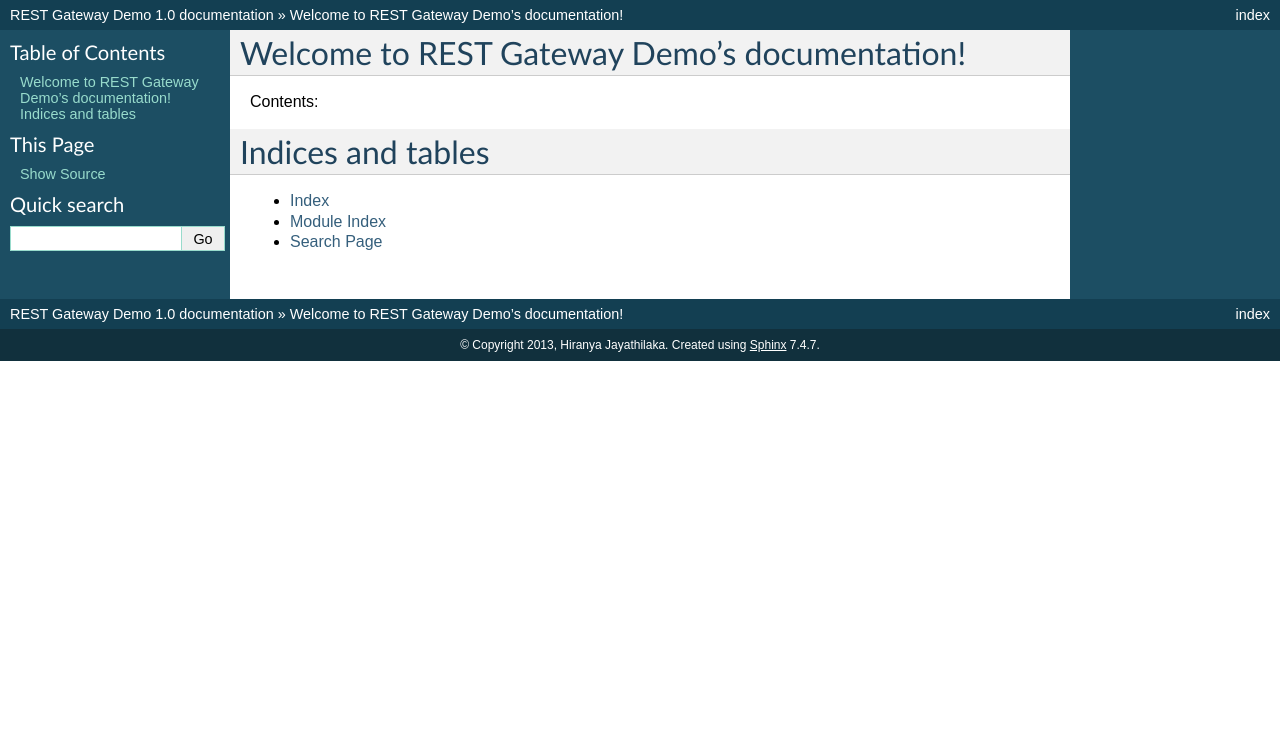
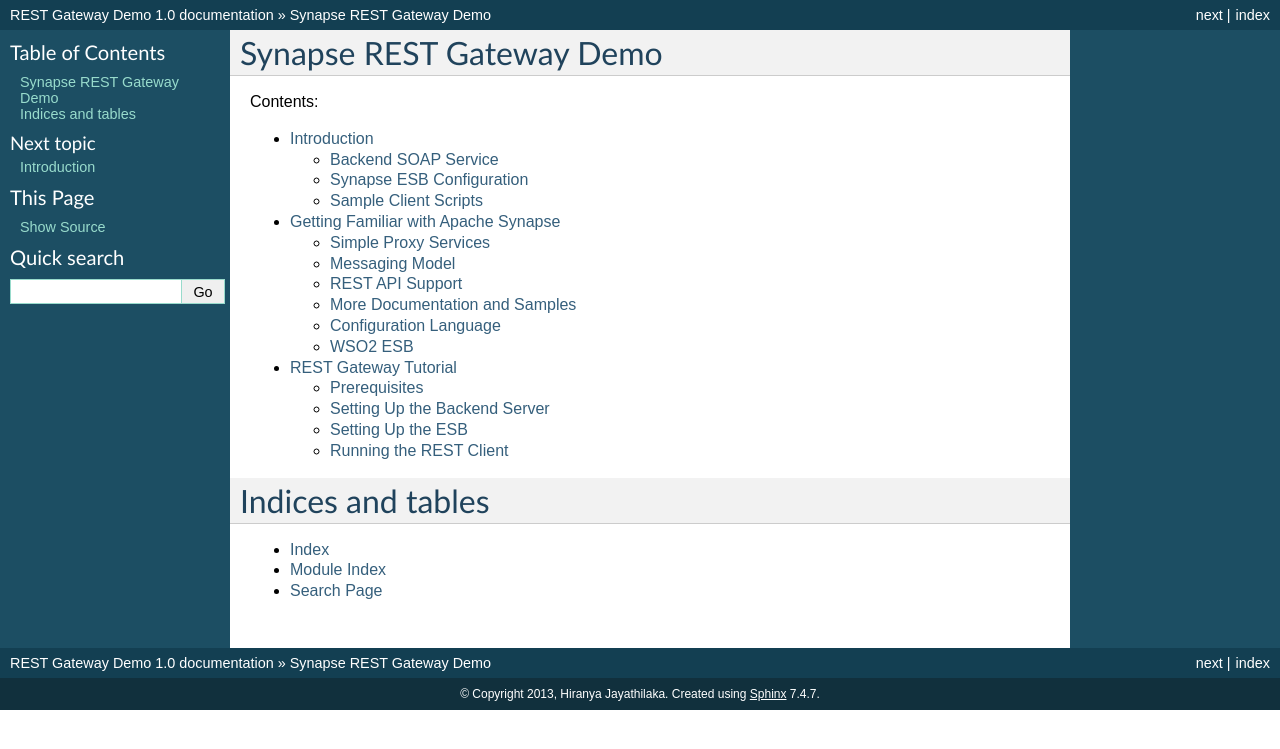
Before and after one commit to hiranya911/rest-gateway-demo, a Sphinx documentation site: the page built from docs/source/index.rst, in a window 1280 px wide. Shown: the top 749 px of the page. Built offline with Sphinx 7.4.7, drawn with Linux system fonts in a browser that asks for light colours; some of the changed lines change nothing that is shown.

Commit message:
adding the initial documentation

```diff
--- a/docs/source/index.rst
+++ b/docs/source/index.rst
@@ -3,15 +3,17 @@
    You can adapt this file completely to your liking, but it should at least
    contain the root `toctree` directive.
 
-Welcome to REST Gateway Demo's documentation!
-=============================================
+Synapse REST Gateway Demo
+=========================
 
 Contents:
 
 .. toctree::
    :maxdepth: 2
 
-
+   intro
+   synapse
+   tutorial
 
 Indices and tables
 ==================
--- /dev/null
+++ b/docs/source/intro.rst
@@ -0,0 +1,40 @@
+Introduction
+============
+
+`Apache Synapse <http://synapse.apache.org>`_ is a lightweight Enterprise Service Bus (ESB) that supports a wide range of communication protocols and messaging standards. It enables integrating heterogeneous systems in a simple and unified manner without requiring the system integrators to modify any of the existing applications or write custom adapters. Instead, the Synapse ESB is configured using a simple XML based metalanguage to define high-level APIs, services, endpoints and mediation flows to construct fully automated business processes and implement powerful Enterprise Integration Patterns (EIPs).
+
+Synapse provides comprehensive support for RESTful services as well as traditional SOAP/WS-* services. This allows developers to use Synapse as a gateway (proxy) for both SOAP and RESTful services. More specifically, Synapse can be used to provide a REST gateway for a collection of SOAP services. This is a particularly useful feature by which an existing SOAP service can be made available to a completely different group of consumers (e.g. RESTful mobile clients) without having to change any code related to the backend web service. In this tutorial we will look at how to use Apache Synapse as a REST gateway for a set of given SOAP services. We will look at how to define RESTful APIs in Synapse using its metalanguage and then map RESTful API calls into SOAP web service requests without compromising any features or semantics of the backend SOAP services.
+
+This demonstration consists of 3 parts (available in 3 separate directories).
+  * Backend SOAP service
+  * Synapse ESB configuration
+  * Sample client scripts
+
+Read on to learn more about each of these components.
+
+Backend SOAP Service
+--------------------
+We are going to use a simple order management demo service as our backend SOAP service. It supports the following basic operations.
+  * addOrder - Place a new order for a drink
+  * getOrder - Get the details regarding an existing order
+  * updateOrder - Update an existing order
+  * deleteOrder - Delete/Cancel an existing order
+  * getAllOrders - Get a list of all existing orders
+
+The service has been implemented in Java using the `Apache Axis2 <http://axis.apache.org>`_ framework. Therefore it can be deployed in Axis2 or any Axis2 compatible service container. To build the deployable service artifact, go into the ``service/OrderManagementService`` directory and run the following `Maven <http://maven.apache.org>`_ command. ::
+
+  mvn clean install
+
+This will create a binary file named ``OrderManagementService.aar`` in the ``target`` directory which can be directory deployed.
+
+Synapse ESB Configuration
+-------------------------
+As mentioned earlier, Apache Synapse is configured using a simple XML based metalanguage to receive, process and mediate service requests. In order to use Synapse as a gateway between REST clients and SOAP services, we need a set of Synapse configuration files that can process RESTful service requests by converting them into standard SOAP requests. In this demo application we configure Synapse to receive RESTful service requests and convert them into SOAP requests that can be sent to our backend order management service. SOAP responses from the backend service are converted back to the original REST style and sent back to the client. This way a RESTful client can interact with our SOAP based order management service using pure REST calls, without ever knowing that the backend is actually based on SOAP. Therefore the Synapse ESB acts as a transparent proxy between the REST client and the SOAP service in this case.
+
+The set of Synapse configuration files for this demo can be found in the ``esb/synapse-config`` directory. These files can be directly deployed in Apache Synapse by copying them to the ``repository/conf/synapse-config`` directory of the Synapse installation. For the tutorial we will be using `WSO2 ESB <http://wso2.com/products/enterprise-service-bus/>`_, an open source ESB product that uses Synapse as its mediation engine. In that case these configuration files should be copied to the ``repository/deployment/server/synapse-configs/default`` directory of the ESB installation.
+
+Sample Client Scripts
+---------------------
+In order to interact with this demo application, some RESTful client tool is necessary. A simple command line tool such as ``curl`` can be used for this purpose. In order to simplyfy the testing procedure, a set of sample ``curl`` scripts are provided in the ``client`` directory.
+
+You may use any other REST client application to interact with this demo and try it out. If you are looking for a more UI oriented client tool, please check out the `Chrome Advanced REST Client <https://chrome.google.com/webstore/detail/advanced-rest-client/hgmloofddffdnphfgcellkdfbfbjeloo?hl=en-US>`_.
--- /dev/null
+++ b/docs/source/synapse.rst
@@ -0,0 +1,112 @@
+Getting Familiar with Apache Synapse
+====================================
+Apache Synapse is a lightweight Enterprise Service Bus (ESB) that caters a wide range of service integration and messaging requirements. Some of the fundamental capabilities of Synapse are;
+ * Message logging
+ * Message filtering
+ * Content based routing
+ * URL rewriting
+ * Message transformation
+ * Protocol switching
+ * Load balancing and fail-over routing
+ * Persistent messaging support
+ * Message enriching
+
+With these basic features, Synapse enables the developers and system integrators to connect multiple heterogeneous systems and implement a wide range of enterprise integration patterns (EIPs). This is particularly useful in large enterprise settings, where a number of disparate systems must co-exist and work together in perfect synchronism to support complex business processes and workflows.
+
+What makes Synapse even more attractive is the fact that Synapse facilitates a zero-code approach for connecting systems. This implies that multiple systems can be connected via Synapse without having to write any custom adaptation code. Instead, Synapse only needs to be configured using a very high-level, XML-based metalanguage. The language is simple, intuitive and abstracts out all the wire-level and other implementation details of the message flows and systems being integrated. Therefore the configurations are easy to develop, highly reusable and easy to maintain over time. The backend systems can undergo architecture or implementation level changes without inducing any changes to the Synapse configuration.
+
+Since the ESB acts as a hub that sits between several systems, it's crucial that the ESB does not introduce any unnecessary latencies to the message flows that go through it. Synapse really stands out from other similar ESB products with regard to this aspect. Benchmarking results have shown that Synapse and the ESB products based on Synapse are the among the fastest in the world, can handle thousands of concurrent connections and can handle enormous volumes of traffic at sub millisecond latencies. Some recent benchmark results involving Synapse can be found at `<http://wso2.org/library/articles/2013/01/esb-performance-65>`_.
+
+Simple Proxy Services
+---------------------
+This section provides a quick tutorial aimed at giving a little taste of what Synapse really is and how to use it in practice.
+
+ * Start by downloading the Apache Synapse `binary distribution <http://synapse.apache.org/download.html>`_. The latest stable release as of now is v2.1.0
+ * Simply extract the downloaded archive to install the ESB. ::
+
+     unzip synapse-2.1.0-bin.zip
+     tar xvf synapse-2.1.0-bin.tar.gz
+
+ * Synapse ships with a set of prepackaged sample configurations. Each sample is identified by a unique numeric identifier. For this tutorial we will be using `sample 150 <http://synapse.apache.org/userguide/samples/sample150.html>`_. To start ESB with this sample configuration simply run the following command from the ``bin`` directory of the Synapse installation. ::
+
+     Unix/Linux: sh synapse.sh -sample 150
+     Windows: synapse.bat -sample 150
+
+ * Sample 150 consists of a simple proxy service configuration. Proxy services are used to intercept web service requests before they reach their actual target destinations and perform some additional processing (can perform both pre-processing and post-processing). The exact configuration used in sample 150 looks like this. ::
+
+     <proxy name="StockQuoteProxy">
+        <target>
+            <endpoint>
+                <address uri="http://localhost:9000/services/SimpleStockQuoteService"/>
+            </endpoint>
+            <outSequence>
+                <send/>
+            </outSequence>
+        </target>
+        <publishWSDL uri="file:repository/conf/sample/resources/proxy/sample_proxy_1.wsdl"/>
+     </proxy>
+
+  * This tells Synapse to expose a proxy service named ``StockQuoteProxy``. Any requests received by this service will be forwarded to the backend endpoint ``http://localhost:9000/services/SimpleStockQuoteService``. The responses coming back from the service will be sent back to the client as they are. Therefore this proxy service does not really perform any additional processing on the messages. It simply acts as a transparent pass-through pipe between the client and the server.
+
+  * To try this out we should first start a sample backend service at ``http://localhost:9000/services/SimpleStockQuoteService``. Synapse ships with all the artifacts needed for this. Simply head over to the ``samples/axis2Server/src/SimpleStockQuoteService`` directory and invoke ANT. ::
+
+      ant
+
+  * This would build a mock web service named ``SimpleStockQuoteService`` and deploy it into a sample Axis2 server that ships with Synapse. To start this sample backend server, head over to ``samples/axis2Server`` and run the appropriate startup script. ::
+
+      Unix/Linux: sh axis2server.sh
+      Windows: axis2server.bat
+
+  * Now you have a backend server running. To invoke the proxy service, head over to ``samples/axis2Client`` directory and run the following ANT command. ::
+
+      ant stockquote -Daddurl=http://localhost:8280/services/StockQuoteProxy
+
+  * This would invoke your proxy service, which in turns invokes the backend Axis2 service and gets you the desired response. You can also use a tool such as SOAP-UI to try out the proxy service.
+
+  * Finally, launch your web browser and navigate to the URL ``http://localhost:8280/services/StockQuoteProxy?wsdl`` to see the WSDL exposed by Synapse for the proxy service we configured.
+
+Messaging Model
+---------------
+Previous section gave a breif outline of what it takes to install and run simple integration scenarios using Synapse. This section provides more detailed information about how Synapse works and what the underlying messaging model looks like.
+
+The smallest configurable unit in Synapse is known as a mediator. A mediator can be viewed as a black box that takes an input message, performs some processing on it and produces an output message. Synapse ships with a large number of built-in mediators that are designed to handle various tasks such as logging, XSLT transformation, database lookups and URL rewriting. Using the Synapse configuration language we can combine multiple mediators to form complex message flows (sequences). Multiple sequences can be further combined to form high-level services.
+
+Therefore the task of configuring Synapse boils down to defining the required sequences and services. In the previous section we configured a proxy service. A proxy service typically consists of an in-sequence and an out-sequence. The in-sequence mediates all the requests received by the proxy service and the out-sequence mediates all the responses sent by the backend service. In sample 150 however we only have an out-sequence configured. But it also have a target endpoint configured. From this Synapse infers that the requests must be directly forwarded to the target endpoint without performing any processing on it. The single ``send`` mediator configured in the out-sequence instructs Synapse to simply pass the response along to the client that started the invocation. If we need to perform some additional processing on the requests in this proxy service, all we need to do is to define an in-sequence in the proxy service and specify the required set of mediators. In the out-sequence it is possible to add more mediators and add more processing capabilities to the response flow. It is even possible to forward the response of the backend service to a different service and thereby chaining multiple services together to construct complex workflows.
+
+Synapse mediators provide a high-level abstraction which allows the developers to configure services without considering the actual application layer protocol and the message format used to send/receive messages. All the messages are converted to the SOAP format before they are injected into the Synapse mediation engine. Therefore the message flow designer can simply assume that all messages are SOAP messages and invoke mediators on them. Therefore Synapse provides a uniform model for dealing with all types of messages and protocols.
+
+REST API Support
+----------------
+Starting from version 2.1.0, Apache Synapse has comprehensive support for exposing REST APIs on the ESB and mediating RESTful service requests. Our demo application relies primarily on this REST mediation support of Synapse. A REST API configured in Synapse is somewhat similar to a webapp deployed in a servlet container. Each API has a unique name and it is anchored at a specific URL context. Within the API we can define one or more resources. Each resource is equivalent to a proxy service, with their own in-sequences and out-sequences. Each resource can be configured to handle a particular URI template and/or HTTP method combination. Lets consider the following example API. ::
+
+  <api name="StockQuoteAPI" context="/stockquote">
+    <resource uri-template="/view/{symbol}" methods="GET">
+      <inSequence>
+        ...
+      </inSequence>
+      <outSequence>
+       ...
+      </outSequence>
+    </resource>
+    <resource url-pattern="/order/*" methods="POST">
+      <inSequence>
+         ...
+      </inSequence>
+    </resource>
+  </api>
+
+This API is anchored at the ``/stockquote`` context. Therefore it will handle any HTTP request whose request URL path starts with ``/stockquote``. Then the API defines 2 resources. One resource will handle GET requests to the path ``/stockquote/view/{symbol}`` and the other will handle POST requests to the path ``/stockquote/order/*``. Within each resource we can define in-sequences and out-sequences with any suitable mediator configuration to process the RESTful service requests.
+
+More Documentation and Samples
+------------------------------
+To learn more about Apache Synapse, please refer to the `official Synapse documentation <http://synapse.apache.org/index.html>`_. This includes a complete `catalog of samples <http://synapse.apache.org/userguide/samples.html>`_ that Synapse ships with and detailed instructions on how to try them out. More specifically there are samples on Synapse message flows, mediators, proxy services, protocol switching and a number of other interesting scenarios.
+
+Configuration Language
+----------------------
+The configuration language specification for Synapse can be found at official `Synapse documentation <http://synapse.apache.org/userguide/config.html>`_. The language is simple, intuitive and XML-based. Therefore most services and message flows can be constructed for Synapse by manually editing XML. If graphical tooling support is required, `WSO2 Developer Studio <http://wso2.com/products/developer-studio/>`_ which is based on `Eclipse <http://www.eclipse.org>`_ can be used.
+
+WSO2 ESB
+--------
+For this demonstration we will not be using vanilla Apache Synapse. Rather we will be using `WSO2 ESB <http://wso2.com/products/enterprise-service-bus/>`_ which is an open source ESB based on Synapse. WSO2 ESB uses Synapse as its mediation engine and hence supports all the features (and more) that Synapse does. The same XML-based metalanguage used to configure Synapse is used to configure WSO2 ESB as well. This means any valid Synapse configuration is also a WSO2 ESB configuration and vice versa. In addition to the set of features provided by Synapse, WSO2 ESB provides excellent UI support, powerful management capabilities and flexible tooling support.
+
+The set of samples that ship with Synapse are also being shipped with WSO2 ESB. Please refer the `ESB documentation <http://docs.wso2.org/wiki/display/ESB460/Enterprise+Service+Bus+Documentation>`_ and `samples guide <http://docs.wso2.org/wiki/display/ESB460/Samples>`_ to see how to try them out.
--- /dev/null
+++ b/docs/source/tutorial.rst
@@ -0,0 +1,105 @@
+REST Gateway Tutorial
+=====================
+
+Prerequisites
+-------------
+You will need following software tools to try out this tutorial. Simply download them from the specified URLs for now. The tutorial will guide you through the process of setting them up.
+
+  * `WSO2 ESB 4.0.3 <http://wso2.com/products/enterprise-service-bus/>`_ or higher (You can also use Synapse 2.1.0 instead. But the tutorial only provides instructions for WSO2 ESB.)
+  * `WSO2 Application Server 5.1.0 <http://wso2.com/products/application-server/>`_ or higher (You can use any Axis2 compatible application server here. But the tutorial only provides instructions for WSO2 Application Server.)
+
+In addition to the above tools, your computer must be setup with the following infrastructure tools.
+
+  * JDK 1.6 or higher (Oracle JDK recommended)
+  * `Curl <http://curl.haxx.se>`_
+  * `Apache Maven 3.0 <http://maven.apache.org>`_ or higher
+
+The tutorial does not specify how to install these infrastructure software. Tutorial assumes that they are already installed and available for use.
+
+Setting Up the Backend Server
+-----------------------------
+
+We are going to host our sample order management service in WSO2 Application Server. Therefore lets start by setting up the Application Server.
+
+  * Simply extract the downloaded zip archive to install the WSO2 Application Server. ::
+
+      unzip wso2as-5.1.0.zip
+
+  * Go into the ``bin`` directory of the installation and execute the ``wso2server`` startup script to start the server.
+
+      Unix/Linux: sh wso2server.sh
+      Windows: wso2server.bat
+
+  * Wait for the server to finish initialization. This could take a few seconds depending on how fast your machine is.
+
+Now that the server is up and running, lets deploy the order management service in it.
+
+  * Use Apache Maven to build the OrderManagementService.aar artifact. Simply go into to the ``server/OrderManagementService`` directory of this sample package and run the following command. This will create the required artifact in the ``server/OrderManagementService/target`` directory. ::
+
+      mvn clean install
+
+  * Launch your web browser and navigate to the WSO2 Application Server management console. This is available at ``https://localhost:9443/carbon``.
+
+  * Sign in to the console using default administrator credentials. ::
+
+      Username: admin
+      Password: admin
+
+  * You are now in the home page of the Application Server's management console.
+
+      .. image:: as_home.png
+         :width: 720
+         :height: 450
+
+  * Click on the ``Manage > Services > Add > AAR Service`` option in the main menu.
+
+      .. image:: as_upload.png
+         :width: 720
+         :height: 450
+
+  * Browse and select the OrderManagementService.aar file and click on ``Upload`` to upload the artifact. Service deployment will take a few seconds. Click/refresh the service listing page (under ``Manage > Services > List`` in the main menu) and you will see the OrderManagementService listed there. Feel free click on it and browse through the various options available. For instance you should be able to see the WSDLs of the service and even invoke it online using the `Try-It` tool built into the management console. The service endpoint will be ``http://localhost:9763/services/OrderManagementService``.
+
+Setting Up the ESB
+-------------------
+Now we have our backend SOAP service up and running. So lets get started with the ESB (our REST gateway).
+
+* Extract the downloaded WSO2 ESB archive to install it. ::
+
+    unzip wso2esb-4.0.3.zip
+
+* Before we can start the server, we need to do some configuration changes. This is because by default WSO2 ESB is configured to use the same set of ports as WSO2 Application Server. Since we are starting both servers in the same machine, we need to change the ESB ports before we can actually start it. To do this go into the ``repository/conf`` directory of the ESB installation and open the ``carbon.xml`` file using a text editor. Scroll down to the ``Ports`` configuration section and change the ``Offset`` value to ``1``. This will increment all the port numbers used by the ESB by 1. ::
+
+    <Ports>
+
+        <!-- Ports offset. This entry will set the value of the ports defined below to
+         the define value + Offset.
+         e.g. Offset=2 and HTTPS port=9443 will set the effective HTTPS port to 9445
+         -->
+        <Offset>1</Offset>
+        ...
+
+* Now we need to deploy our REST gateway configuration into the ESB. Go the ``repository/deployment/server/synapse-configs/default`` directory of the ESB and delete everything already available in there (files as well as folders). Then copy the contents of the ``esb/synapse-config`` directory of this sample package into the ``default`` directory of the ESB. ::
+
+    cd esb_home/repository/deployment/server/synapse-config/default
+    rm -rf *
+    cp -r /path/to/sample/esb/synapse-config/* .
+
+* [Optional Step] It is also advisable to bind the ESB HTTP interface to a proper IP address, before starting the ESB. To do this open the ``repository/conf/axis2.xml`` file in a text editor and look for the HTTP ``transportReceiver`` configuration. Uncomment the ``bind-address`` parameter and set its value to the IP address of the machine. Or at least set it to the loop back address. ::
+
+    <transportReceiver name="http" class="org.apache.synapse.transport.nhttp.HttpCoreNIOListener">
+        <parameter name="port" locked="false">8280</parameter>
+        <parameter name="non-blocking" locked="false">true</parameter>
+        <parameter name="bind-address" locked="false">127.0.0.1</parameter>
+        <!--parameter name="WSDLEPRPrefix" locked="false">https://apachehost:port/somepath</parameter-->
+        <parameter name="httpGetProcessor" locked="false">org.wso2.carbon.transport.nhttp.api.NHttpGetProcessor</parameter>
+        <!--<parameter name="priorityConfigFile" locked="false">location of priority configuration file</parameter>-->
+    </transportReceiver>
+
+* We are all set now. Head over to the ``bin`` directory of the ESB and start it up. ::
+
+    Unix/Linux: sh wso2server.sh
+    Windows: wso2server.bat
+
+Running the REST Client
+-----------------------
+In this section we will look at how to run a REST client against our REST gateway and consume the backend SOAP service. For an explanation on how the gateway is configured please refer the REST Gateway Implementation section.
```
Also changed, not shown: docs/source/as_home.png (added), docs/source/as_upload.png (added).
